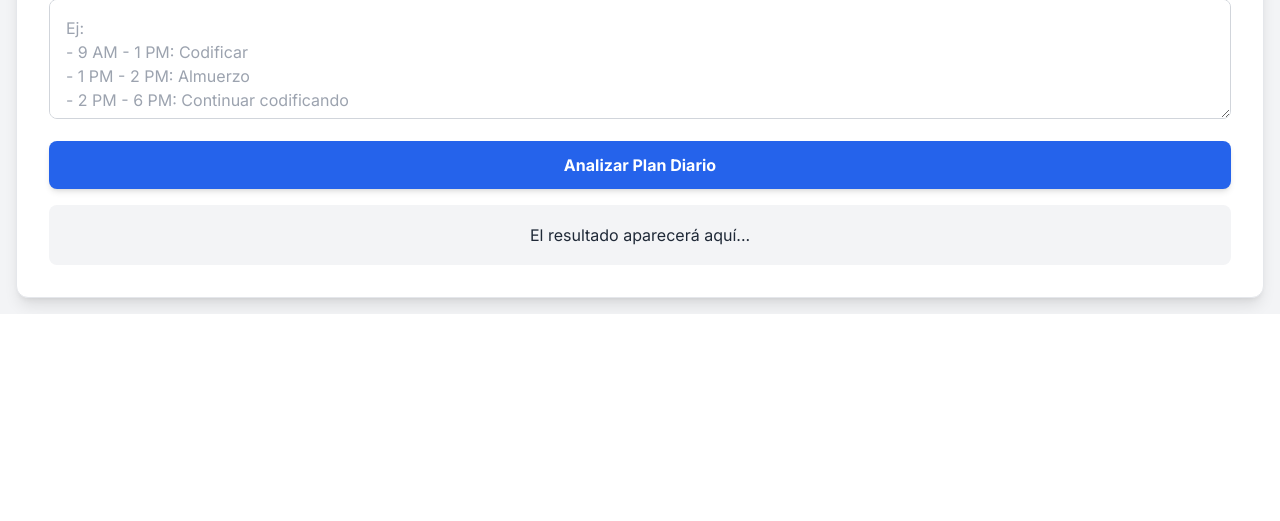
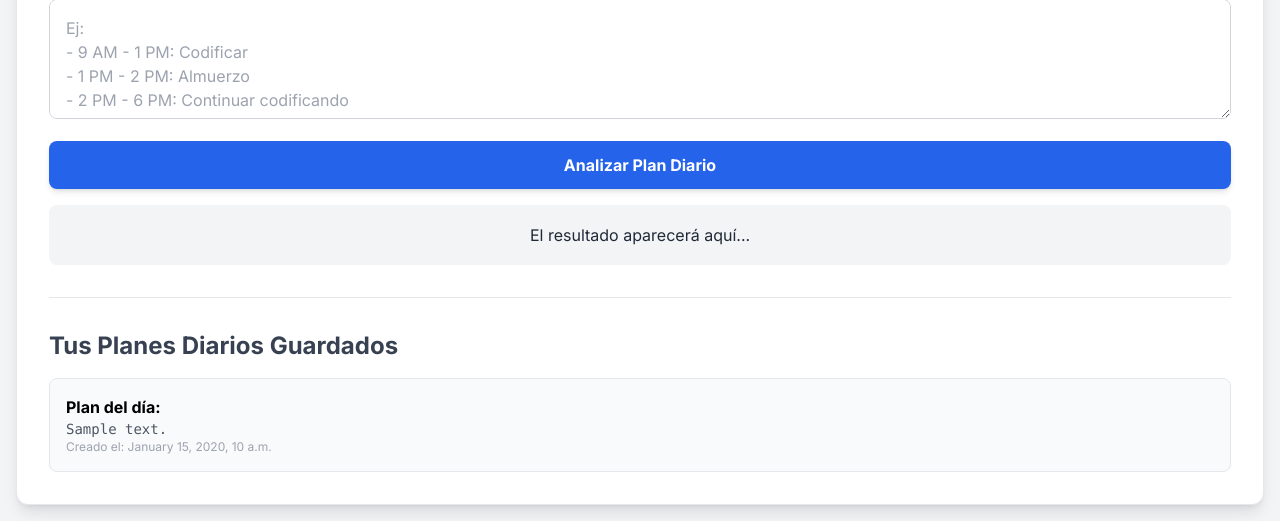
Before and after one commit to ingwplanchez/nexus-flow, a Django app: page / in a window 1280 px wide. Shown: the part 1163-1684 px from the top of the page. Before the commit the page ends 1477 px from the top, so only its background shows below. Run offline with Django 5.2, Linux system fonts and the light colour scheme; a user stored in the database is signed in; tables that the repository leaves empty hold one stand-in row (values such as "Sample post"); some libraries are stand-ins or nearby versions.

Commit message:
Modified: Los planes diarios se guardan en la base de datos del usuario

```diff
--- a/core/templates/index.html
+++ b/core/templates/index.html
@@ -106,6 +106,26 @@
                 <p>El resultado aparecerá aquí...</p>
             </div>
         </div>
+
+        <hr class="border-t border-gray-200">
+
+        <!-- Lista de Planes Diarios Guardados -->
+        <div class="space-y-4">
+            <h2 class="text-2xl font-semibold text-gray-700">Tus Planes Diarios Guardados</h2>
+            {% if daily_plans %}
+                <ul class="space-y-2">
+                    {% for plan in daily_plans %}
+                        <li class="bg-gray-50 p-4 rounded-lg border border-gray-200">
+                            <p class="font-bold">Plan del día:</p>
+                            <pre class="text-sm text-gray-600 whitespace-pre-wrap">{{ plan.plan_text }}</pre>
+                            <p class="text-xs text-gray-400">Creado el: {{ plan.created_at|date:"F j, Y, P" }}</p>
+                        </li>
+                    {% endfor %}
+                </ul>
+            {% else %}
+                <p class="text-gray-500">No tienes planes diarios guardados aún.</p>
+            {% endif %}
+        </div>
     </div>
 
     <script>
--- a/core/views.py
+++ b/core/views.py
@@ -31,8 +31,10 @@ def index(request):
     Ahora solo es accesible para usuarios logueados.
     """
     tasks = Task.objects.filter(user=request.user).order_by('-created_at')
+    daily_plans = DailyPlan.objects.filter(user=request.user).order_by('-created_at')
     context = {
-        'tasks': tasks
+        'tasks': tasks,
+        'daily_plans': daily_plans
     }
     return render(request, 'index.html', context)
 
```
